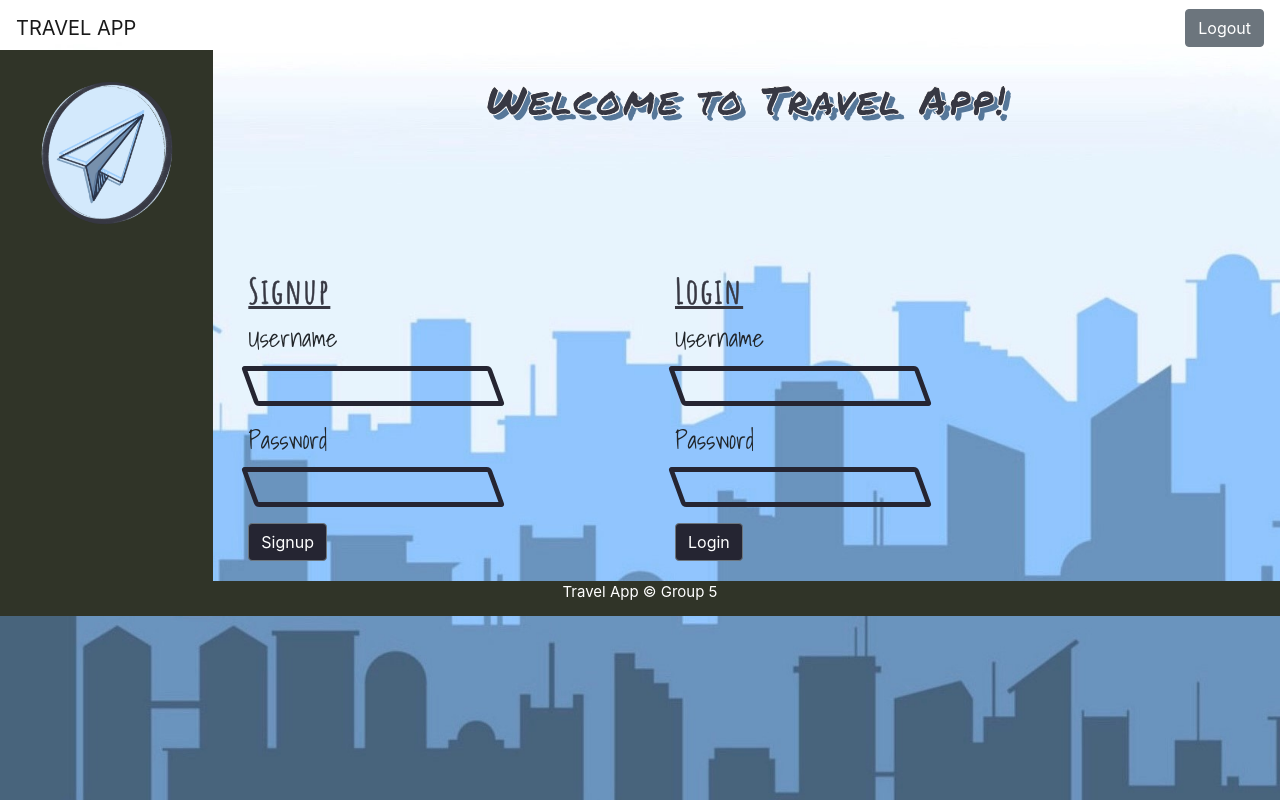
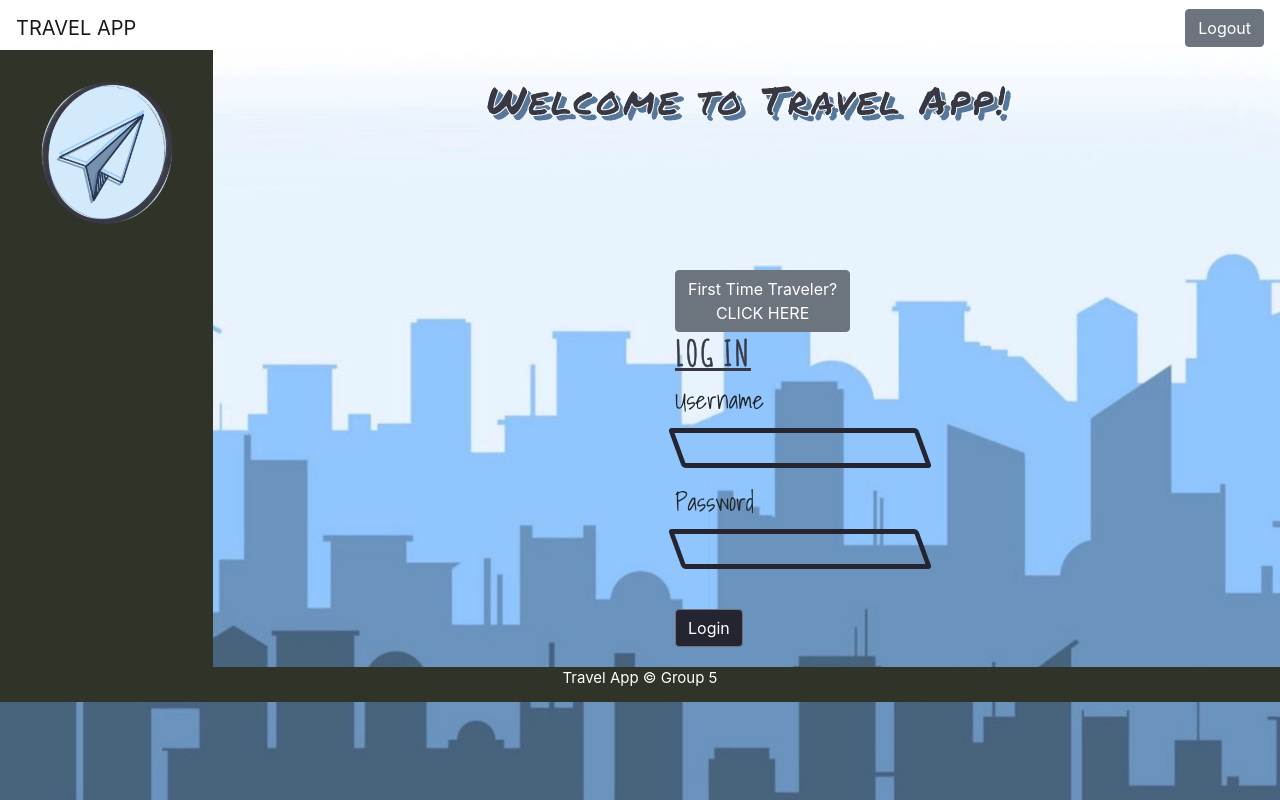
Before and after one commit to peachykish/blue-badge-project-client, a React (Create React App) app: page / in a window 1280 px wide. Built offline with nearby package versions, Linux system fonts and the light colour scheme; a web font is replaced by a local one.

Commit message:
Handle Error If No User Exists and toggle login screen

```diff
--- a/src/auth/Auth.js
+++ b/src/auth/Auth.js
@@ -1,5 +1,5 @@
-import React from 'react';
-import {Container,Row,Col} from 'reactstrap';
+import {useState} from 'react';
+import {Container,Row,Col, Button} from 'reactstrap';
 
 import Signup from './Signup'
 import Login from './Login'
@@ -7,6 +7,7 @@ import "./Auth.css"
 
 
 const Auth = (props)=>{
+    const [toggle, setToggle] = useState(false);
     return(
         <Container fluid>
             <Row>
@@ -21,13 +22,11 @@ const Auth = (props)=>{
                 <Col id="sideBox" md="2">
 
                 </Col>
+                <Col md="4"></Col>
                 <Col md="4">
-
-                    <Signup updateToken={props.updateToken}/>
-                </Col>
-                <Col md="2">
-
-                    <Login updateToken={props.updateToken}/>
+                    <Button onClick={() => setToggle(!toggle)}>First Time Traveler? <br/>  CLICK HERE</Button>
+                    <br/>
+                    {toggle ? <Signup updateToken={props.updateToken}/> : <Login updateToken={props.updateToken}/>}
                 </Col>
                 <Col md="4">
 
--- a/src/auth/Login.js
+++ b/src/auth/Login.js
@@ -1,13 +1,17 @@
-import React,{useState} from 'react';
-import {Form,FormGroup,Label, Input,Button} from 'reactstrap';
+import {useState} from 'react';
+import {Form,FormGroup,Label, Input,Button, Modal, ModalHeader, ModalBody} from 'reactstrap';
 
 
 const Login = (props)=>{
     const [username,setUsername]=useState('');
     const [password,setPassword]=useState('');
+    const [authenticated, setAuthenticated] = useState(false);
+    const [show, setShow] = useState(true);
+    const handleClose = () => setShow(false);
 
     const handleSubmit=(event)=>{
         event.preventDefault();
+        // console.log('Where is the event', event);
         fetch('http://localhost:3000/user/login',{
             method:'POST',
             body:JSON.stringify({user:{username:username,password:password}}),
@@ -16,11 +20,18 @@ const Login = (props)=>{
             })
         })
         .then((res)=>res.json())
-        .then((data)=>{console.log(data);props.updateToken(data.sessionToken)})
+        .then((data)=>{
+            console.log(data);
+            props.updateToken(data.sessionToken);
+            if (props.sessionToken == undefined) {
+                setAuthenticated(true);
+            }
+        })
     }
+                // alert('No user Found!')});
     return(
         <div>
-            <h2 className="siglog">Login</h2>
+            <h2 className="siglog">LOG IN</h2>
             <Form onSubmit={(e)=>handleSubmit(e)}>
                 <FormGroup>
                     <Label id="suLabel" htmlFor="username">Username</Label>
@@ -31,6 +42,12 @@ const Login = (props)=>{
                     <Input id="textBox" onChange={(e)=>setPassword(e.target.value)} name = "password" value={password}/>
 
                 </FormGroup>
+                {authenticated ?
+                    <Modal isOpen={true}>
+                        <ModalHeader closeButton>No User Exists</ModalHeader>
+                        <ModalBody>Please Try Again With Valid User</ModalBody>
+                        <Button variant="secondary" onClick={() => setAuthenticated(false)}>Close</Button>
+                    </Modal> : <br/> }
                 <Button id="suBtn" type="submit">Login</Button>
             </Form>
         </div>
--- a/src/auth/Signup.js
+++ b/src/auth/Signup.js
@@ -27,7 +27,7 @@ const Signup = (props)=>{
     return(
         <div>
             {/* <h1>Welcome to Travel App!</h1> */}
-            <h2 className="siglog">Signup</h2>
+            <h2 className="siglog">SIGN UP</h2>
             <Form onSubmit={(e)=>handleSubmit(e)}>
                 <FormGroup>
                     <Label id="suLabel" htmlFor="username">Username</Label>
--- a/src/destinations/DestinationCreate.js
+++ b/src/destinations/DestinationCreate.js
@@ -6,7 +6,7 @@ const DestinationCreate = (props) => {
   let activeButton="all";
   let count = 0
   const [possibleDestinations, setPossibleDestinations] = useState([])
-  const [filteredDest, setFilteredDest] = useState([])
+  // const [filteredDest, setFilteredDest] = useState([])
   const [kinds,setKinds]=useState('foods%2Csport%2Cshops%2Camusements%2Caccomodations%2Cinteresting_places')
 
   useEffect(() => {
@@ -14,10 +14,10 @@ const DestinationCreate = (props) => {
   }, [props.trip,kinds]);
 
   useEffect(() => {
-    if (filteredDest){
+    if (props.filteredDest){
       displayPossibleDestinations()
     }
-  }, [filteredDest])
+  }, [props.filteredDest])
 
   useEffect(()=>displayPossibleDestinations(),[props.displayedNum])
 
@@ -57,14 +57,14 @@ const DestinationCreate = (props) => {
       .then((json) => {
         let places = json.features
         let filtered = getValidPlaces(places)
-        setFilteredDest(filtered)
+        props.setFilteredDest(filtered)
       })
     }
 
   async function displayPossibleDestinations(){
         let resArray = []
-        while(filteredDest.length > count  && resArray.length < props.displayedNum){
-          let res = await validateDestination(filteredDest[count])
+        while(props.filteredDest.length > count  && resArray.length < props.displayedNum){
+          let res = await validateDestination(props.filteredDest[count])
           if (res){
             let wikidataArray=resArray.map((i)=>i.wikidata)
             if(!wikidataArray.includes(res.wikidata)) {
--- a/src/destinations/DestinationIndex.js
+++ b/src/destinations/DestinationIndex.js
@@ -8,9 +8,10 @@ const DestinationIndex=(props)=>{
 
     console.log("destination props",props);
     const [selectedDestinations,setSelecteDestinations]=useState([]);
+    const [filteredDest, setFilteredDest] = useState([])
 
     async function fetchSelectedDestinations(){
-            let res = await fetch("http://localhost:3000/destination", {
+            let res = await fetch("http://localhost:3000/destination/", {
               method: "GET",
               //body:JSON.stringify({destination:{trip_id:props.trip_id}}),
               headers: new Headers({
@@ -19,16 +20,18 @@ const DestinationIndex=(props)=>{
               }),
             })
               res = await res.json()
-              let newArr= await tripDestinations(res.entries)
+              let newArr = await tripDestinations(res.entries)
                 console.log("newArr",newArr);
                 console.log(res);
-              let nothing= await  setSelecteDestinations(newArr);
-              //console.log("nothing",nothing);
-              //console.log("sd",selectedDestinations);
+              let nothing = await setSelecteDestinations(newArr);
+              console.log("nothing",nothing);
+              console.log("sd",selectedDestinations);
 
           };
     async function tripDestinations(arr){
-      return arr.filter((item)=>item.trip_id==props.tripForDestinations.id)
+      // if (props.tripForDestinations.id == newArr[0].trip_id) {
+        return arr.filter((item)=>item.trip_id==props.tripForDestinations.id)
+      // }
     }
 
 
@@ -46,7 +49,7 @@ const DestinationIndex=(props)=>{
         </Col>
         <Col md="2"/>
         <Col md="5">
-          <DestinationCreate displayedNum={props.displayedNum} setDisplayedNum={props.setDisplayedNum} token={props.token} api_key={props.api_key} trip={props.tripForDestinations} selectedDestinations={selectedDestinations} fetchSelectedDestinations={fetchSelectedDestinations}/>
+          <DestinationCreate filteredDest={filteredDest} setFilteredDest={setFilteredDest} displayedNum={props.displayedNum} setDisplayedNum={props.setDisplayedNum} token={props.token} api_key={props.api_key} trip={props.tripForDestinations} selectedDestinations={selectedDestinations} fetchSelectedDestinations={fetchSelectedDestinations}/>
         </Col>
       </Row>
         </Container>
--- a/src/destinations/DestinationTable.js
+++ b/src/destinations/DestinationTable.js
@@ -36,8 +36,9 @@ const DestinationTable=(props)=>{
      return(
          <>
         <h3>Destination Table</h3>
-                       {props.selectedDestinations.length==0?useEffect:selectedDestinationsMapper()}
-
+        <div>
+            {props.selectedDestinations.length==0?useEffect:selectedDestinationsMapper()}
+        </div>
         </>
      )
 }
```
